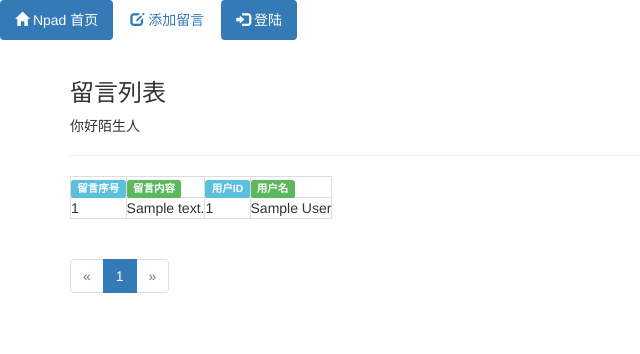
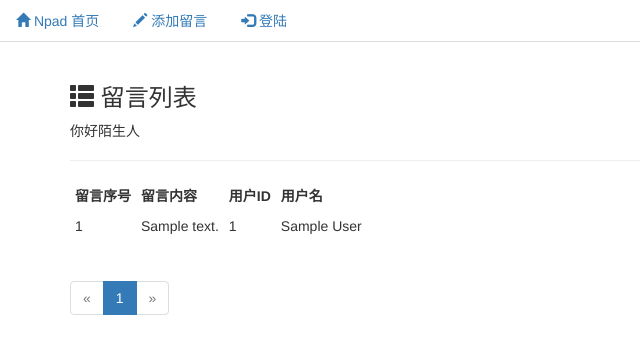
Before and after one commit to flyerxiao/Npad, a Flask app: page / in a window 1280 px wide. Shown: the top 354 px of the page, without its empty margins (0-640 px from the left). Run offline with Flask 2, Linux system fonts and the light colour scheme; tables that the repository leaves empty hold one stand-in row (values such as "Sample post"); some libraries are stand-ins or nearby versions.

Commit message:
界面调整

```diff
--- a/app/templates/base.html
+++ b/app/templates/base.html
@@ -3,26 +3,24 @@
 {% block title %}Npad 一个简易留言簿{% endblock %}
 
 {% block navbar %}
-    <ul class="nav nav-pills">
-        <li class="active"><a href="{{ url_for('main.index') }}"><span
+    <ul class="nav nav-tabs">
+        <li><a href="{{ url_for('main.index') }}"><span
                 class="glyphicon glyphicon-home"></span> Npad 首页</a>
         </li>
         <li><a href="{{ url_for('main.post') }}"><span
-                class="glyphicon glyphicon-edit"></span> 添加留言</a></li>
-        {% if current_user.is_authenticated %}
-            <li class="active"><a href="{{ url_for('auth.logout') }}"><span
-                    class="glyphicon glyphicon-log-out"></span> 登出</a>
+                class="glyphicon glyphicon-pencil"></span> 添加留言</a></li>
+        {% if not current_user.is_authenticated %}
+            <li><a href="{{ url_for('auth.login') }}"><span
+                    class="glyphicon glyphicon-log-in"></span> 登陆</a>
             </li>
         {% else %}
-            <li class="active"><a href="{{ url_for('auth.login') }}"><span
-                    class="glyphicon glyphicon-log-in"></span> 登陆</a>
-            </li>
-        {% endif %}
-        {% if current_user.is_authenticated %}
             <li>
                 <a href="{{ url_for('main.user',
             name=current_user.name) }}"><span
-                    class="glyphicon glyphicon-user"></span> 我的留言</a>
+                        class="glyphicon glyphicon-user"></span> 我的留言</a>
+            </li>
+            <li><a href="{{ url_for('auth.logout') }}"><span
+                    class="glyphicon glyphicon-log-out"></span> 登出</a>
             </li>
         {% endif %}
     </ul>
--- a/app/templates/index.html
+++ b/app/templates/index.html
@@ -6,22 +6,22 @@
 
 {% block page_content %}
     <div class="page-header">
-        <h3>留言列表</h3>
+        <h3><span class="glyphicon glyphicon-th-list"></span> 留言列表</h3>
         <p>
             {% if current_user.is_authenticated %}
-                你好{{ current_user.name }}
+                你好 {{ current_user.name }}
             {% else %}
                 你好陌生人
             {% endif %}
         </p>
     </div>
     <!--已list方式渲染全部留言-->
-    <table class="table-bordered">
+    <table class="table-condensed">
         <tr>
-            <th><span class="label label-info">留言序号</span></th>
-            <th><span class="label label-success">留言内容</span></th>
-            <th><span class="label label-info">用户ID</span></th>
-            <th><span class="label label-success">用户名</span></th>
+            <th>留言序号</th>
+            <th>留言内容</th>
+            <th>用户ID</th>
+            <th>用户名</th>
         </tr>
         {% for message in messagelist %}
             <tr>
```
Also changed, not shown: app/templates/user.html (+5 -5 lines).
